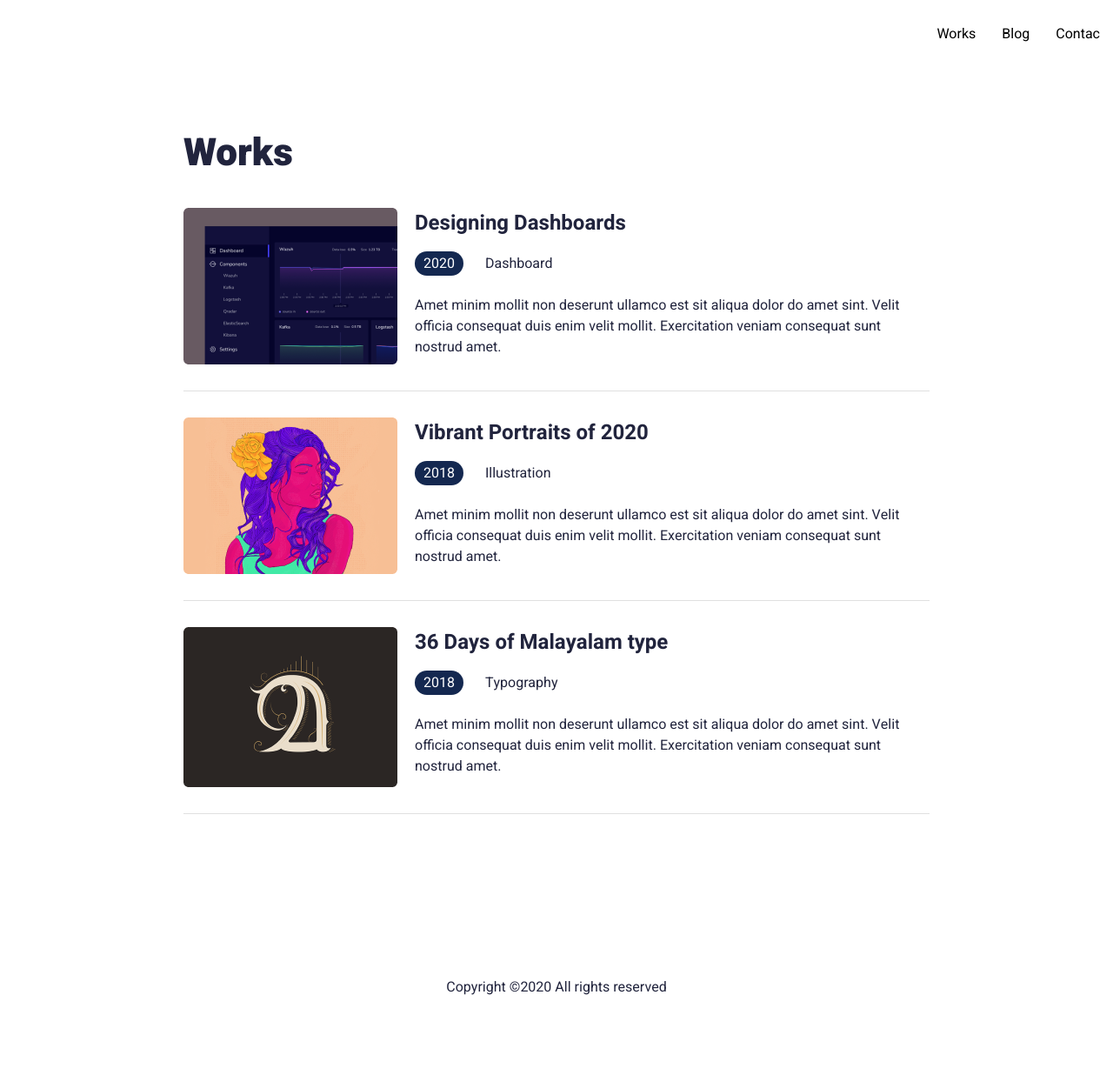
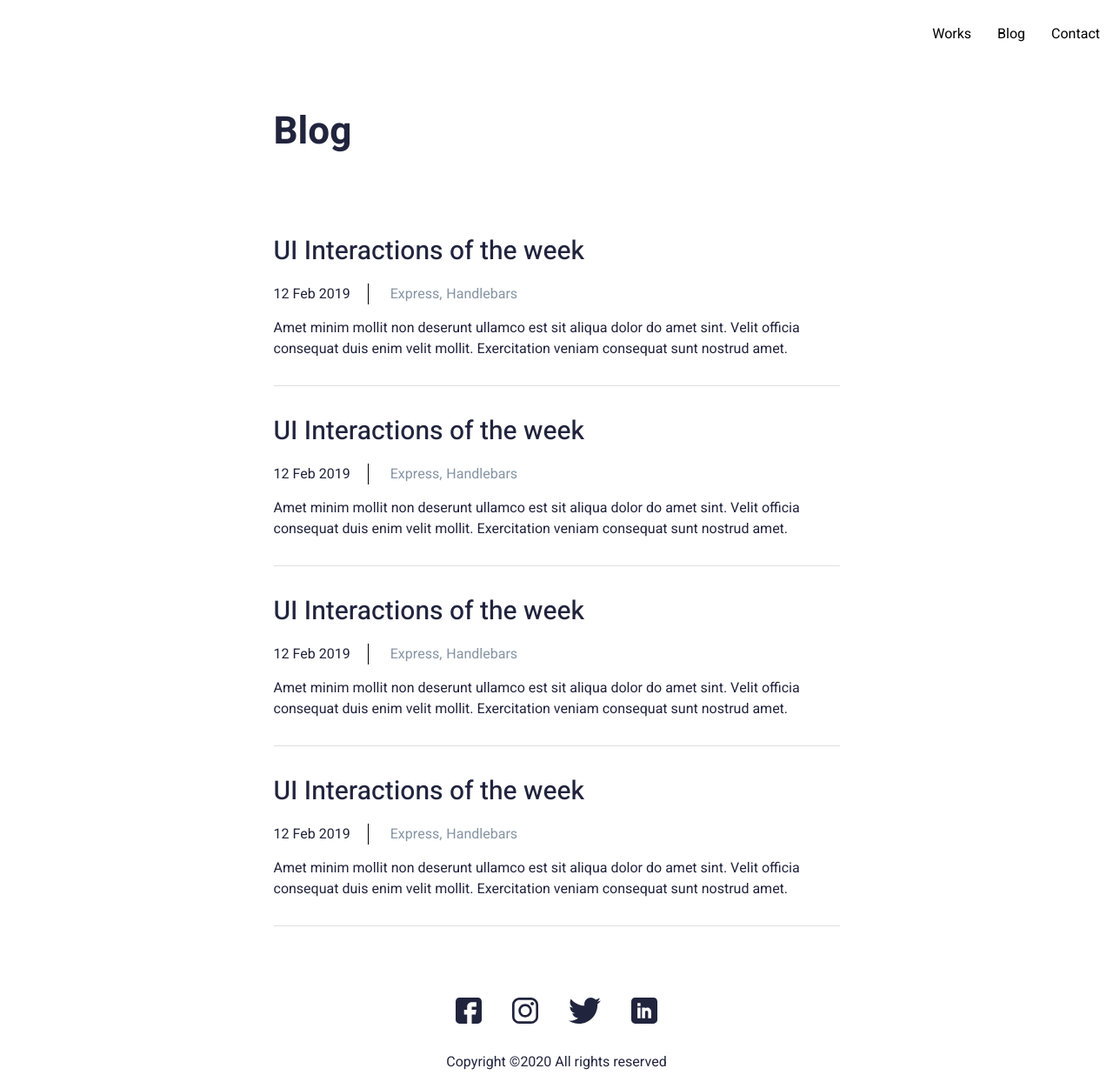
Before and after one commit to Oiwee/Oiwee.github.io, a plain HTML site: page blog.html in a window 1280 px wide. Shown: the whole page at 87% size. Before the commit the page ends 1197 px from the top, so only its background shows below. Drawn offline with Linux system fonts and the light colour scheme.

Commit message:
im change blog.html

```diff
--- a/blog.html
+++ b/blog.html
@@ -4,6 +4,7 @@
     <meta charset="UTF-8" />
     <meta http-equiv="X-UA-Compatible" content="IE=edge" />
     <meta name="viewport" content="width=device-width, initial-scale=1.0" />
+    <link rel="stylesheet" href="css/hamburgers.css" />
     <link rel="stylesheet" href="css/style.css" />
     <title>Document</title>
   </head>
@@ -17,65 +18,66 @@
           <a href="#">Blog</a>
         </li>
         <li>
-          <a href="#">Contac</a>
+          <a href="#">Contact</a>
         </li>
       </ul>
     </nav>
+    <button class="hamburger hamburger--collapse" type="button">
+      <span class="hamburger-box">
+        <span class="hamburger-inner"></span>
+      </span>
+    </button>
     <main class="main">
-      <div class="main__white">
-        <div class="container">
-          <p class="subtitle subtitle__work">Works</p>
-          <div class="white__block">
-            <img
-              class="white__block__img"
-              src="img/Designing Dashboards.png"
-              alt=""
-            />
-            <div class="white__block__info">
-              <h2>Designing Dashboards</h2>
-              <div class="block__info__data">
-                <div class="data__year">2020</div>
-                <p class="data__text">Dashboard</p>
+      <div class="container__blog">
+        <h2 class="main__title">Blog</h2>
+        <div class="main__info">
+          <div class="main__ui">
+            <a href="#" class="main__ui__title">UI Interactions of the week</a>
+            <div class="main__ui__info">
+              <p class="main__ui__info__data">12 Feb 2019</p>
+              <a href="">Express,</a>
+              <a href="">Handlebars</a>
             </div>
-              <p class="block__info__text">
+            <p class="main__ui__text">
               Amet minim mollit non deserunt ullamco est sit aliqua dolor do
               amet sint. Velit officia consequat duis enim velit mollit.
               Exercitation veniam consequat sunt nostrud amet.
             </p>
           </div>
+          <div class="main__ui">
+            <a href="#" class="main__ui__title">UI Interactions of the week</a>
+            <div class="main__ui__info">
+              <p class="main__ui__info__data">12 Feb 2019</p>
+              <a href="">Express,</a>
+              <a href="">Handlebars</a>
             </div>
-          <div class="white__block">
-            <img
-              class="white__block__img"
-              src="img/Vibrant Portraits of 2020.png"
-              alt=""
-            />
-            <div class="white__block__info">
-              <h2>Vibrant Portraits of 2020</h2>
-              <div class="block__info__data">
-                <div class="data__year">2018</div>
-                <p class="data__text">Illustration</p>
-              </div>
-              <p class="block__info__text">
+            <p class="main__ui__text">
               Amet minim mollit non deserunt ullamco est sit aliqua dolor do
               amet sint. Velit officia consequat duis enim velit mollit.
               Exercitation veniam consequat sunt nostrud amet.
             </p>
           </div>
+          <div class="main__ui">
+            <a href="#" class="main__ui__title">UI Interactions of the week</a>
+            <div class="main__ui__info">
+              <p class="main__ui__info__data">12 Feb 2019</p>
+              <a href="">Express,</a>
+              <a href="">Handlebars</a>
             </div>
-          <div class="white__block">
-            <img
-              class="white__block__img"
-              src="img/36 Days of Malayalam type.png"
-              alt=""
-            />
-            <div class="white__block__info">
-              <h2>36 Days of Malayalam type</h2>
-              <div class="block__info__data">
-                <div class="data__year">2018</div>
-                <p class="data__text">Typography</p>
+            <p class="main__ui__text">
+              Amet minim mollit non deserunt ullamco est sit aliqua dolor do
+              amet sint. Velit officia consequat duis enim velit mollit.
+              Exercitation veniam consequat sunt nostrud amet.
+            </p>
           </div>
-              <p class="block__info__text">
+          <div class="main__ui">
+            <a href="#" class="main__ui__title">UI Interactions of the week</a>
+            <div class="main__ui__info">
+              <p class="main__ui__info__data">12 Feb 2019</p>
+              <a href="">Express,</a>
+              <a href="">Handlebars</a>
+            </div>
+            <p class="main__ui__text">
               Amet minim mollit non deserunt ullamco est sit aliqua dolor do
               amet sint. Velit officia consequat duis enim velit mollit.
               Exercitation veniam consequat sunt nostrud amet.
@@ -83,15 +85,14 @@
           </div>
         </div>
       </div>
-      </div>
     </main>
     <footer class="footer">
       <div class="container">
         <div class="footer__link">
-          <img src="img/fb.png" alt="" />
-          <img src="img/insta.png" alt="" />
-          <img src="img/Group.png" alt="" />
-          <img src="img/Linkedin.png" alt="" />
+          <a href=""><img src="img/fb.svg" alt="" /></a>
+          <a href=""><img src="img/insta.svg" alt="" /></a>
+          <a href=""><img src="img/Group.svg" alt="" /></a>
+          <a href=""><img src="img/Linkedin.svg" alt="" /></a>
         </div>
         <div class="footer__info">Copyright ©2020 All rights reserved</div>
       </div>
--- a/css/style.css
+++ b/css/style.css
@@ -23,6 +23,12 @@ a {
 
 .container {
   max-width: 888px;
+  margin: 0 auto;
+  padding: 0 15px;
+}
+
+.container__blog {
+  max-width: 681px;
   margin: 0 auto;
   padding: 0 15px;
 }
@@ -225,6 +231,44 @@ a {
   display: none;
 }
 
+.main__ui {
+  padding: 30px 0;
+  border-bottom: 1px solid #e0e0e0;
+}
+
+.main__title {
+  margin: 30px 0 55px;
+  font-weight: 700;
+  font-size: 44px;
+  line-height: 60px;
+}
+
+.main__ui__title {
+  font-weight: 500;
+  font-size: 30px;
+  line-height: 44px;
+  color: #21243d;
+}
+
+.main__ui__info {
+  display: flex;
+  margin: 15px 0;
+}
+.main__ui__info__data {
+  padding-right: 20px;
+  border-right: 1px solid #000;
+}
+
+.main__ui__info__data + a {
+  padding-left: 25px;
+  display: block;
+  margin-right: 5px;
+}
+
+.main__ui__info__data ~ a {
+  color: #8695a4;
+}
+
 @media (max-width: 767px) {
   .white__block {
     flex-wrap: wrap;
```
Lines whose indentation alone changed are shown as unchanged.
